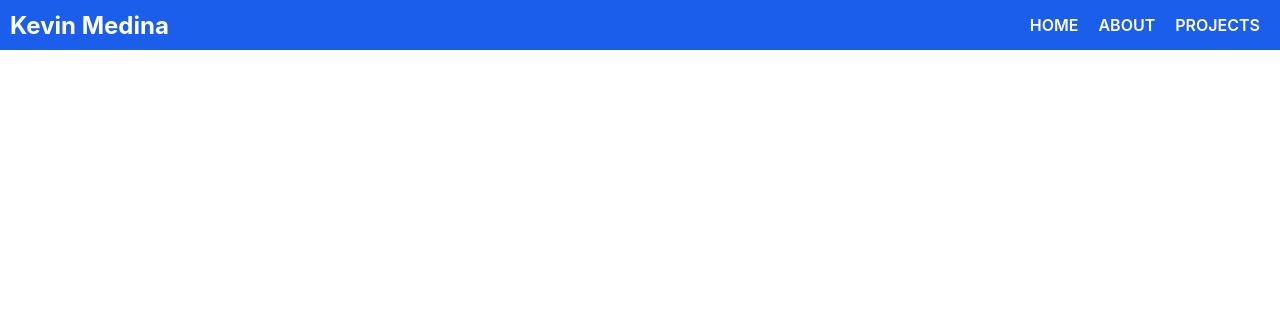
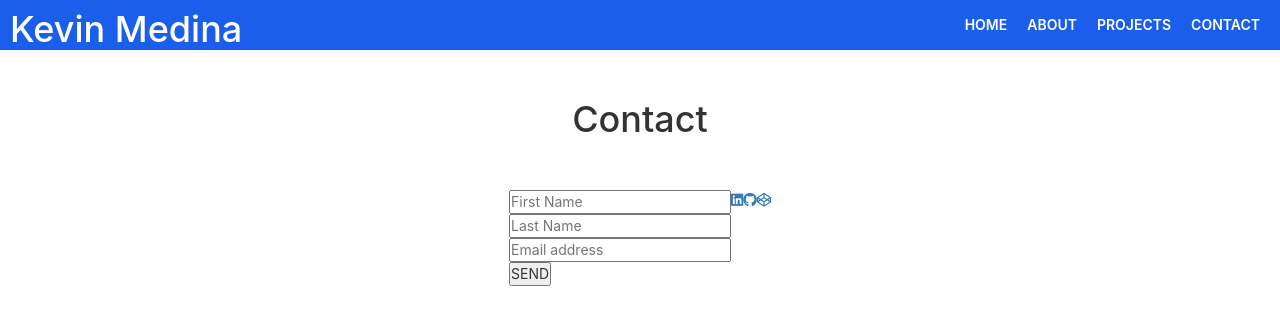
Before and after one commit to kevmedina/portfolio, a React (Create React App) app: page /contact in a window 1280 px wide. Shown: the top 324 px of the page. Built offline with nearby package versions, Linux system fonts and the light colour scheme.

Commit message:
add contact page component

```diff
--- a/public/index.html
+++ b/public/index.html
@@ -24,6 +24,22 @@
       work correctly both with client-side routing and a non-root public URL.
       Learn how to configure a non-root public URL by running `npm run build`.
     -->
+
+    <!-- Font Awesome CDN -->
+    <link
+      rel="stylesheet"
+      href="https://use.fontawesome.com/releases/v5.6.3/css/all.css"
+      integrity="sha384-UHRtZLI+pbxtHCWp1t77Bi1L4ZtiqrqD80Kn4Z8NTSRyMA2Fd33n5dQ8lWUE00s/"
+      crossorigin="anonymous"
+    />
+
+    <!-- Bootstrap CDN -->
+    <link
+      href="https://maxcdn.bootstrapcdn.com/bootstrap/3.3.7/css/bootstrap.min.css"
+      rel="stylesheet"
+      media="all"
+    />
+    <!-- Title -->
     <title>React App</title>
   </head>
   <body>
--- a/src/App.js
+++ b/src/App.js
@@ -5,6 +5,7 @@ import Navbar from "./components/Navbar/Navbar";
 import Home from "./components/Home/Home";
 import About from "./components/About/About";
 import Projects from "./components/Projects/Projects";
+import Contact from "./components/Contact/Contact";
 
 const App = () => {
   return (
@@ -14,6 +15,7 @@ const App = () => {
         <Route exact path="/" component={Home} />
         <Route exact path="/about" component={About} />
         <Route exact path="/projects" component={Projects} />
+        <Route exact path="/contact" component={Contact} />
       </Switch>
     </div>
   );
--- /dev/null
+++ b/src/components/Contact/Contact.css
@@ -0,0 +1,11 @@
+.contact-container > section {
+  display: flex;
+  justify-content: center;
+  width: 100vw;
+  height: calc(100vh - 50px);
+}
+
+.contact-container h1 {
+  text-align: center;
+  margin: 50px 0;
+}
--- /dev/null
+++ b/src/components/Contact/Contact.js
@@ -0,0 +1,44 @@
+import React from "react";
+import "./Contact.css";
+
+const Contact = () => {
+  return (
+    <div className="contact-container">
+      <h1>Contact</h1>
+
+      <section>
+        {/* Contact Form */}
+        <form>
+          <div>
+            <label htmlFor="firstName"></label>
+            <input name="firstName" type="text" placeholder="First Name" />
+          </div>
+          <div>
+            <label htmlFor="lastName"></label>
+            <input name="lastName" type="text" placeholder="Last Name" />
+          </div>
+          <div>
+            <label htmlFor="email"></label>
+            <input name="email" type="text" placeholder="Email address" />
+          </div>
+          <button>SEND</button>
+        </form>
+
+        {/* Social Media Links */}
+        <div>
+          <a href="www.google.com">
+            <i class="fab fa-linkedin"></i>
+          </a>
+          <a href="www.github.com">
+            <i class="fab fa-github"></i>
+          </a>
+          <a href="www.codepen.com">
+            <i class="fab fa-codepen"></i>
+          </a>
+        </div>
+      </section>
+    </div>
+  );
+};
+
+export default Contact;
--- a/src/components/Navbar/Navbar.js
+++ b/src/components/Navbar/Navbar.js
@@ -18,6 +18,9 @@ const Navbar = () => {
         <Link className="link" to="/projects">
           Projects
         </Link>
+        <Link className="link" to="/contact">
+          Contact
+        </Link>
       </div>
     </nav>
   );
--- a/src/components/Projects/Projects.js
+++ b/src/components/Projects/Projects.js
@@ -8,16 +8,24 @@ const Projects = () => {
 
       <section className="projects">
         <div className="project">
-          <img src="../../images/brickbreaker.png" alt="brick breaker" />
+          <a href="https://kevmedina.github.io/ironhack-project-1/">
+            <img src="../../images/brickbreaker.png" alt="brick breaker" />
+          </a>
         </div>
         <div className="project">
-          <img src="../../images/ironbook.png" alt="Ironbook" />
+          <a href="https://ironbook.herokuapp.com/">
+            <img src="../../images/ironbook.png" alt="Ironbook" />
+          </a>
         </div>
         <div className="project">
-          <img src="../../images/dishitout.png" alt="Dish-It-Out" />
+          <a href="https://dish-it-out.netlify.app">
+            <img src="../../images/dishitout.png" alt="Dish-It-Out" />
+          </a>
         </div>
         <div className="project">
-          <img src="../../images/dishitout.png" alt="Dish-It-Out" />
+          <a href="https://dish-it-out.netlify.app">
+            <img src="../../images/dishitout.png" alt="Dish-It-Out" />
+          </a>
         </div>
       </section>
     </div>
```
